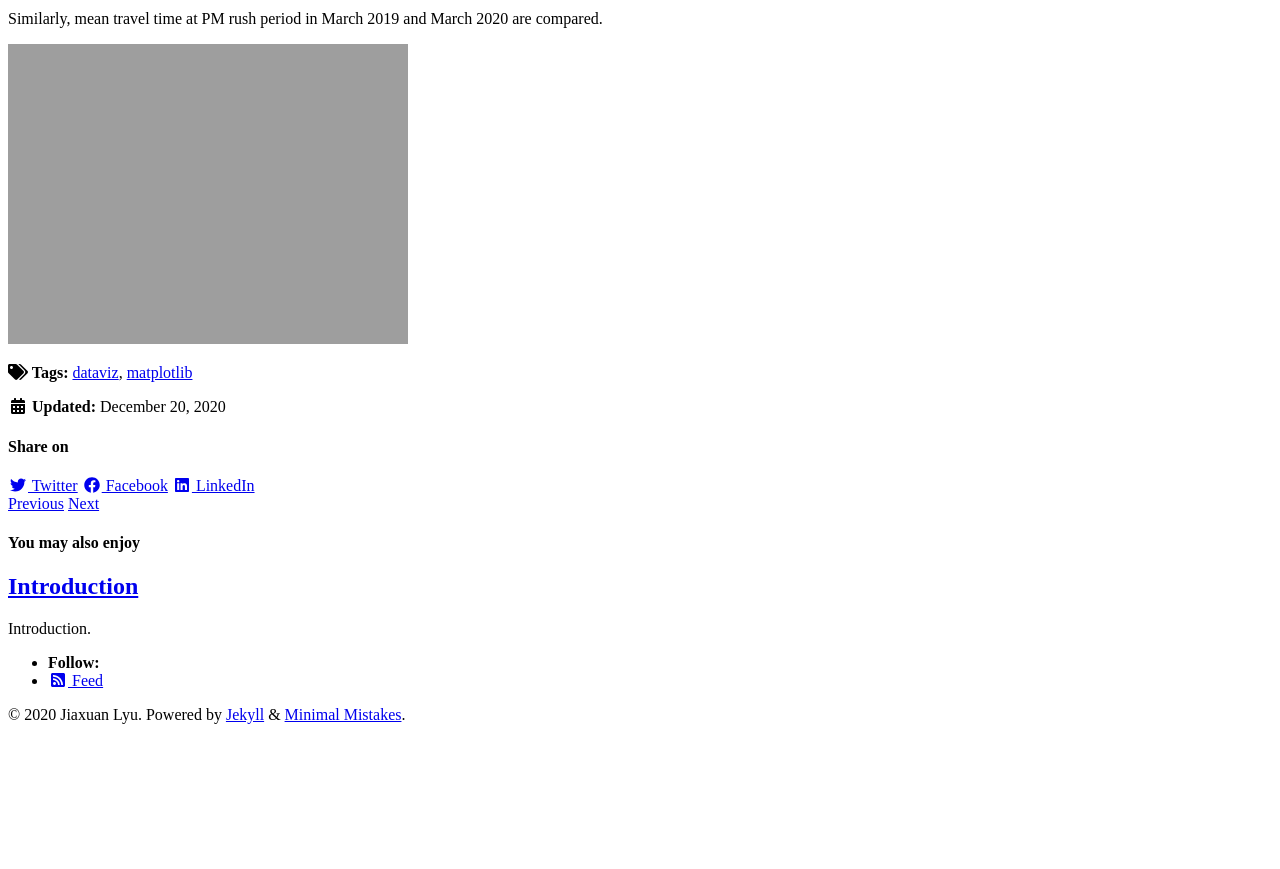
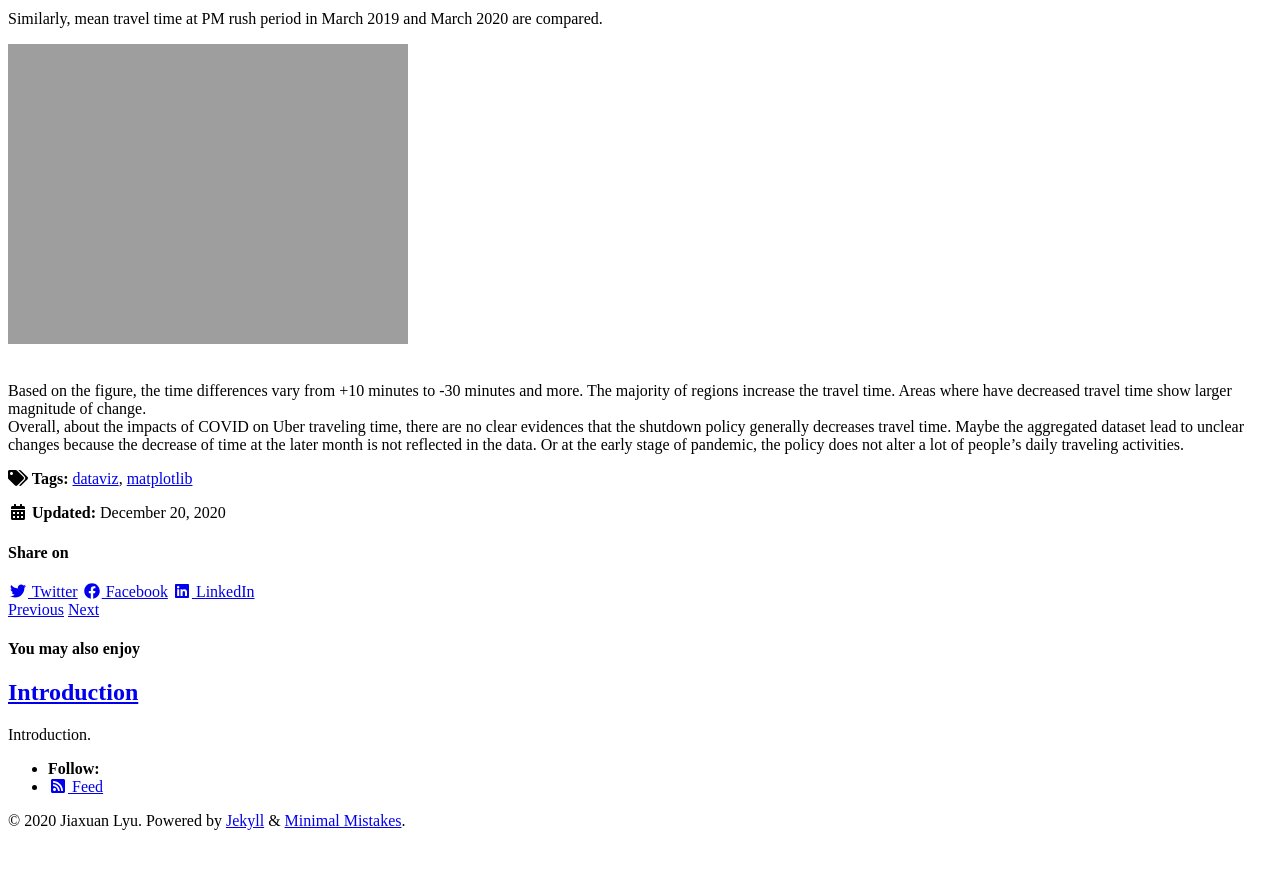
Before and after one commit to jiaxuanlyu/Geospatial-LA-Covid-Analysis, a Jekyll site: the page built from _posts/2020-12-19-2-travel-time-diff.md, in a window 1280 px wide and 900 px high, scrolled down 1605 px. Shown: the top 869 px of the window. Built offline with Jekyll 4.4.1, drawn with Linux system fonts in a browser that asks for light colours; cached includes are drawn as plain includes; nearby versions of some CDN libraries; before the commit the page ends 2399 px from its top, so only the background shows below that.

Commit message:
Update 2020-12-19-2-travel-time-diff.md

```diff
--- a/_posts/2020-12-19-2-travel-time-diff.md
+++ b/_posts/2020-12-19-2-travel-time-diff.md
@@ -38,3 +38,8 @@ From the figure, the time differences vary from around less than +15 minutes to
 Similarly, mean travel time at PM rush period in March 2019 and March 2020 are compared.
 
 ![daily-mean-diff]({{ site.url }}{{ site.baseurl }}/assets/images/pmdiff.png)
+
+<br>
+Based on the figure, the time differences vary from +10 minutes to -30 minutes and more. The majority of regions increase the travel time. Areas where have decreased travel time show larger magnitude of change.
+<br>
+Overall, about the impacts of COVID on Uber traveling time, there are no clear evidences that the shutdown policy generally decreases travel time. Maybe the aggregated dataset lead to unclear changes because the decrease of time at the later month is not reflected in the data. Or at the early stage of pandemic, the policy does not alter a lot of people’s daily traveling activities.
```
